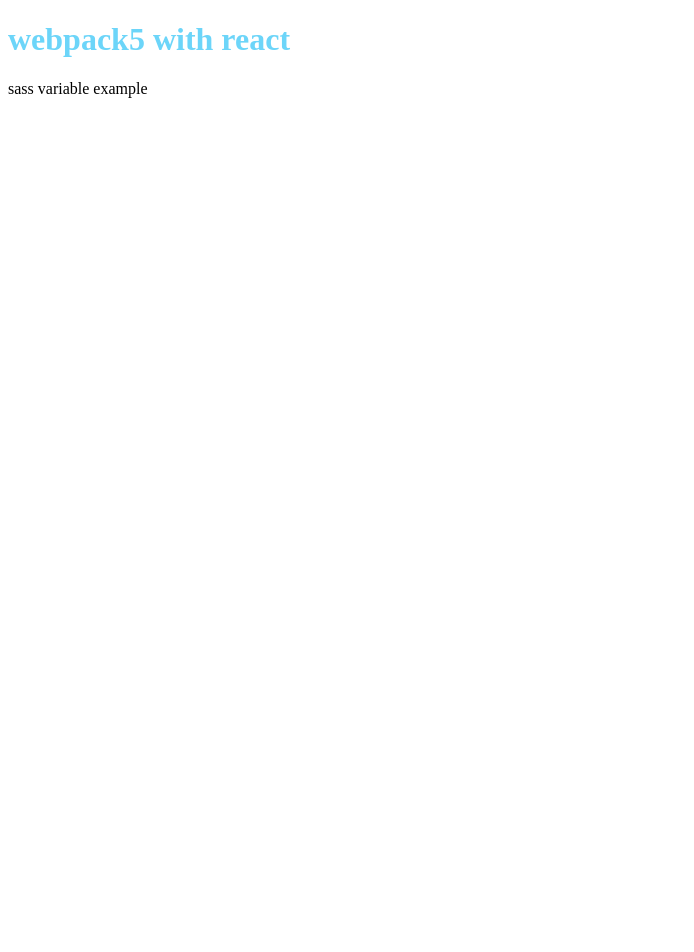
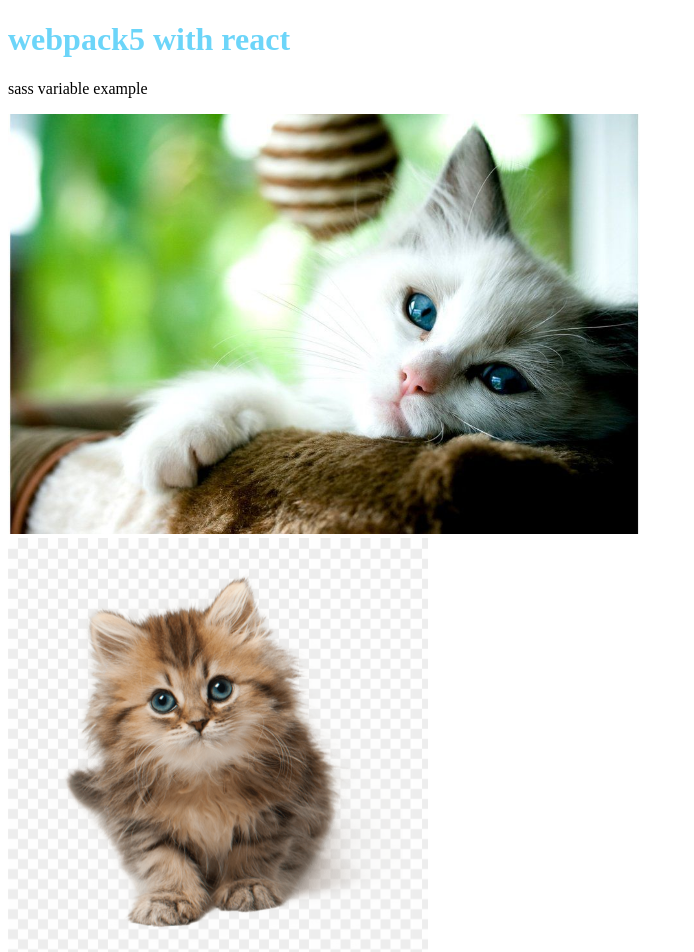
Before and after one commit to yyzclyang/webpack5-with-react, a React app: page / in a window 1280 px wide. Shown: the top 952 px of the page, without its empty margins (0-694 px from the left). Before the commit the page ends 800 px from the top, so only its background shows below. Built offline with nearby package versions, Linux system fonts and the light colour scheme.

Commit message:
chore(webpack): 添加图片等资源的支持

```diff
--- a/prettier.config.js
+++ b/prettier.config.js
@@ -1,5 +1,5 @@
 module.exports = {
-  trailingComma: 'none',
+  trailingComma: 'es5',
   tabWidth: 2,
   semi: true,
   singleQuote: true,
@@ -7,5 +7,5 @@ module.exports = {
   arrowParens: 'avoid',
   printWidth: 80,
   bracketSpacing: true,
-  jsxBracketSameLine: false
+  jsxBracketSameLine: false,
 };
--- a/src/app.module.scss
+++ b/src/app.module.scss
@@ -3,3 +3,14 @@
 .title {
   color: $theme-color;
 }
+
+.image-tag {
+  width: 50%;
+  height: 50%;
+}
+
+.background-image {
+  width: 420px;
+  height: 430px;
+  background: url('~@/assets/images/cat.png') 100%/100%;
+}
--- a/src/app.tsx
+++ b/src/app.tsx
@@ -1,11 +1,17 @@
 import { FC } from 'react';
-import style from './app.module.scss';
+import styles from './app.module.scss';
 import vars from './vars.module.scss';
 
 const App: FC = () => (
   <>
-    <h1 className={style.title}>webpack5 with react</h1>
+    <h1 className={styles.title}>webpack5 with react</h1>
     <p style={{ color: vars.danger }}>sass variable example</p>
+    <img
+      className={styles['image-tag']}
+      src={require('@/assets/images/cat.jpg')}
+      alt="cat"
+    />
+    <div className={styles['background-image']} />
   </>
 );
 
--- a/tsconfig.json
+++ b/tsconfig.json
@@ -49,7 +49,10 @@
     } /* A series of entries which re-map imports to lookup locations relative to the 'baseUrl'. */,
     // "rootDirs": [],                        /* List of root folders whose combined content represents the structure of the project at runtime. */
     // "typeRoots": [],                       /* List of folders to include type definitions from. */
-    // "types": [],                           /* Type declaration files to be included in compilation. */
+    "types": [
+      "react",
+      "node"
+    ] /* Type declaration files to be included in compilation. */,
     // "allowSyntheticDefaultImports": true,  /* Allow default imports from modules with no default export. This does not affect code emit, just typechecking. */
     "esModuleInterop": true /* Enables emit interoperability between CommonJS and ES Modules via creation of namespace objects for all imports. Implies 'allowSyntheticDefaultImports'. */,
     // "preserveSymlinks": true,              /* Do not resolve the real path of symlinks. */
--- a/types/global.d.ts
+++ b/types/global.d.ts
@@ -2,3 +2,7 @@ declare module '*.module.scss' {
   const classes: { readonly [key: string]: string };
   export default classes;
 }
+
+declare module '*.png';
+declare module '*.jpg';
+declare module '*.svg';
--- a/webpack.config.js
+++ b/webpack.config.js
@@ -7,7 +7,8 @@ module.exports = {
   entry: './src/index.tsx',
   output: {
     path: path.resolve(__dirname, './dist'),
-    filename: 'static/js/[name].[contenthash].js'
+    filename: 'static/js/[name].[contenthash].js',
+    assetModuleFilename: 'static/images/[name].[hash][ext][query]',
   },
   devtool: 'source-map',
   module: {
@@ -16,49 +17,58 @@ module.exports = {
         test: /\.[jt]sx?$/,
         exclude: /node_modules/,
         use: {
-          loader: 'babel-loader'
-        }
+          loader: 'babel-loader',
+        },
       },
       {
-        test: /\.s[ac]ss$/,
+        test: /\.s?[ac]ss$/,
         use: [
           {
             loader:
               process.env.NODE_ENV !== 'production'
                 ? 'style-loader'
-                : MiniCssExtractPlugin.loader
+                : MiniCssExtractPlugin.loader,
           },
           {
             loader: 'css-loader',
             options: {
               modules: {
-                auto: true
-              }
-            }
+                auto: true,
+              },
+            },
           },
           { loader: 'postcss-loader' },
           {
-            loader: 'sass-loader'
-          }
-        ]
-      }
-    ]
+            loader: 'sass-loader',
+          },
+        ],
+      },
+      {
+        test: /\.(jpg|png|bmp|jpe?g|gif|ico|svg)$/,
+        type: 'asset',
+        parser: {
+          dataUrlCondition: {
+            maxSize: 8 * 1024, // 8kb
+          },
+        },
+      },
+    ],
   },
   plugins: [
     new ESLintPlugin({
-      extensions: ['.js', '.jsx', 'ts', 'tsx']
+      extensions: ['.js', '.jsx', 'ts', 'tsx'],
     }),
     new HtmlWebpackPlugin({
       title: 'webpack5-with-react',
       template: './src/index.html',
       favicon: './src/favicon.ico',
-      inject: 'body'
-    })
+      inject: 'body',
+    }),
   ],
   resolve: {
     alias: {
-      '@': path.resolve(__dirname, './src')
+      '@': path.resolve(__dirname, './src'),
     },
-    extensions: ['.ts', '.tsx', '.js', '.jsx']
-  }
+    extensions: ['.ts', '.tsx', '.js', '.jsx'],
+  },
 };
```
Also changed, not shown: webpack.config.prod.js (+7 -7 lines), .browserslistrc, .eslintrc.js, src/assets/images/cat.jpg (added), src/assets/images/cat.png (added).
